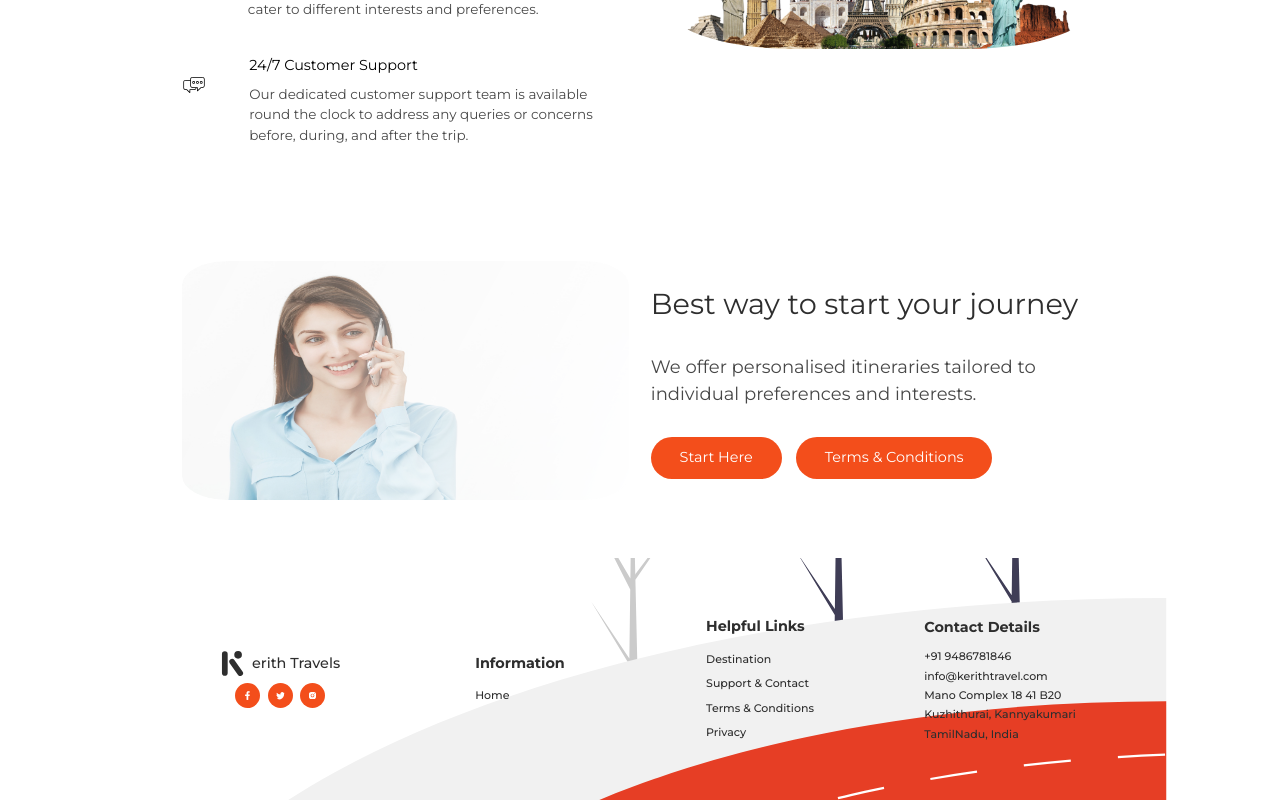
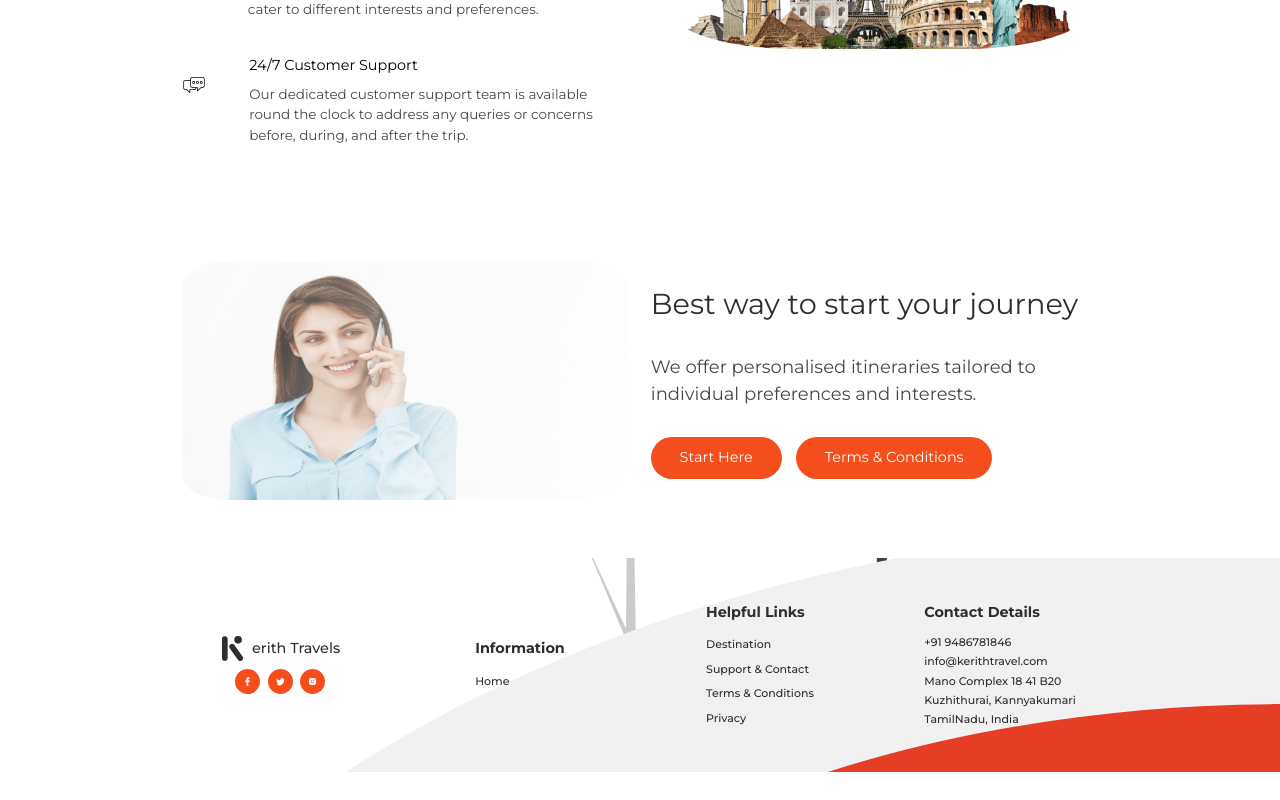
Before and after one commit to aswinandro/kerith-trav, a React (Vite) app: page / in a window 1280 px wide. Shown: the part 2969-3769 px from the top of the page. After the commit the page ends 3741 px from the top, so only its background shows below. Built offline with nearby package versions, Linux system fonts and the light colour scheme.

Commit message:
Svg Check
Svg Check

```diff
--- a/src/Components/Footer/Footer.css
+++ b/src/Components/Footer/Footer.css
@@ -29,12 +29,14 @@
 .footer {
   background-image: url("../../assets/bg.svg");
   background-size: cover;
-  background-position: center;
+  background-position-y: center;
   background-repeat: no-repeat;
-  padding: 2rem 1rem;
+  padding: 1rem 1rem;
   color: var(--blackColor);
   position: relative;
-  width: 100%;
+  width: 100%; /* Ensures full viewport width */
+  left: 0;
+  right: 0;
 }
 .footer .secContainer {
   display: grid;
--- a/src/Components/Footer/Footer.scss
+++ b/src/Components/Footer/Footer.scss
@@ -30,13 +30,15 @@
 .footer {
   background-image: url("../../assets/bg.svg");
   background-size: cover;
-  background-position: center;
+  background-position-y: center;
   background-repeat: no-repeat;
-  padding: 2rem 1rem;
+  padding: 1rem 1rem;
   color: var(--blackColor);
 
   position: relative;
-  width: 100%;
+  width: 100%; /* Ensures full viewport width */
+  left: 0;
+  right: 0;
 
   .secContainer {
     display: grid;
```
Also changed, not shown: src/assets/bg.svg, 1 other file (tests, documents, lock files or other folders).
